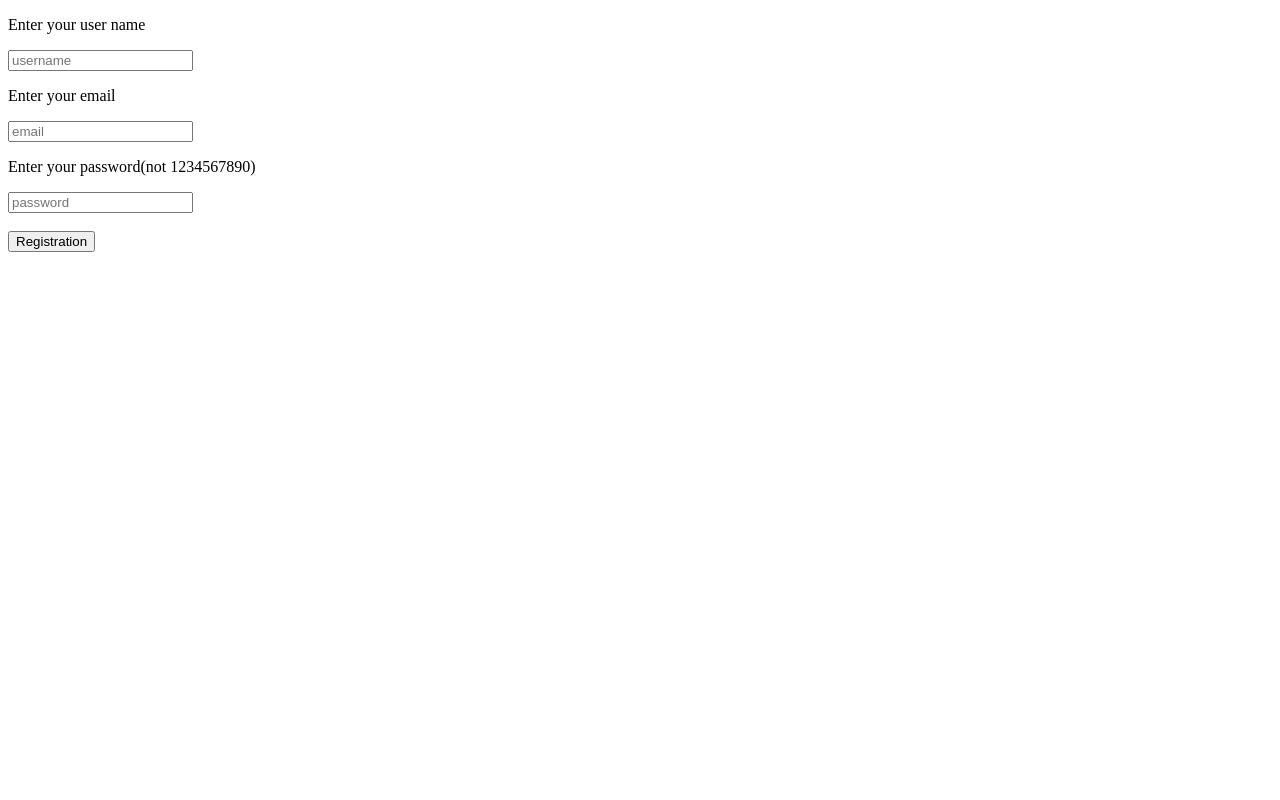
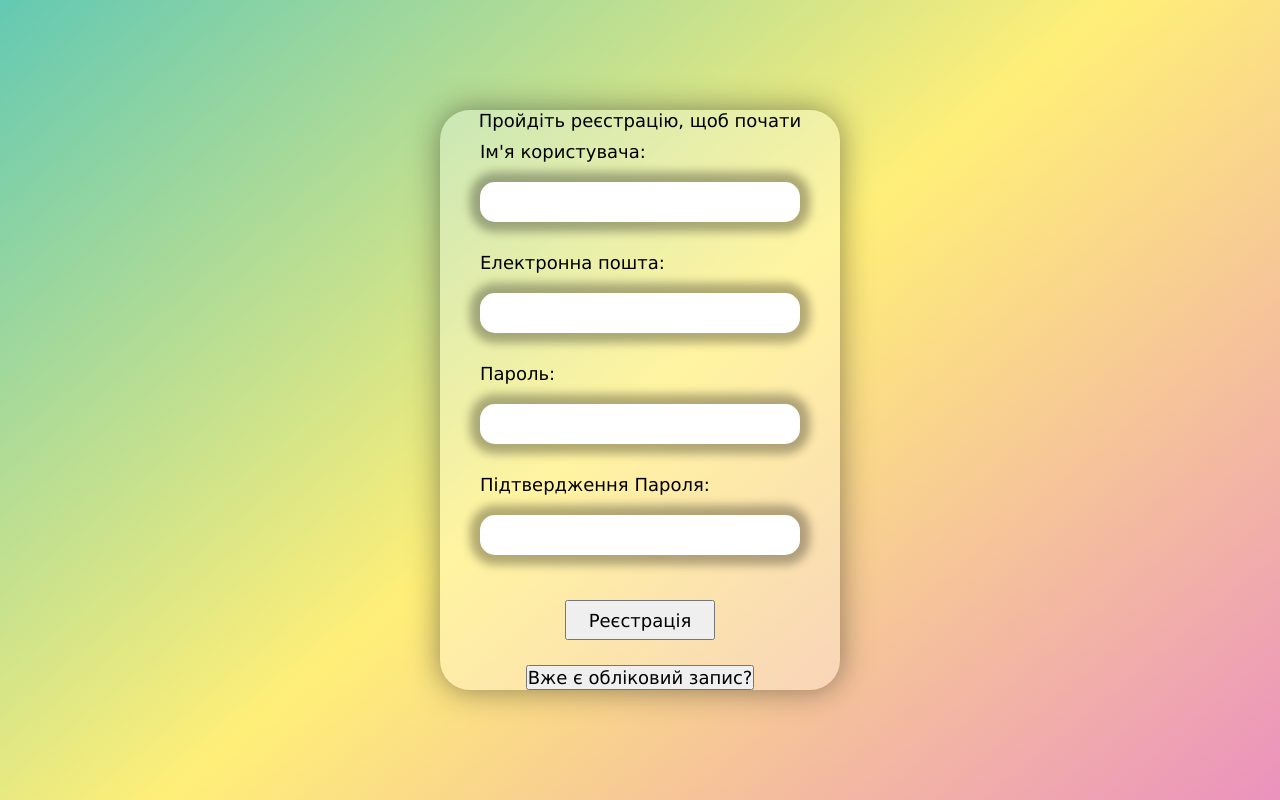
Before and after one commit to SerjRoman/Work19-30, a plain HTML site: page RegFormValid/index.html in a window 1280 px wide. Drawn offline with Linux system fonts and the light colour scheme.

Commit message:
AddedAuthForm

```diff
--- a/RegFormValid/index.html
+++ b/RegFormValid/index.html
@@ -5,23 +5,62 @@
     <meta http-equiv="X-UA-Compatible" content="IE=edge">
     <meta name="viewport" content="width=device-width, initial-scale=1.0">
     <title>Document</title>
+    <link rel="stylesheet" href="style.css">
 </head>
 <body>
-    <div class="content">
-        <form class="reg" action="#">
-            <div class="block-input">
-                <p class="p-input-reg">Enter your user name</p>
-                <input class="input" type="text" id="username" placeholder="username">
-                <p class="p-input-reg">Enter your email</p>
-                <input class="input" type="text" id="email" placeholder="email">
-                <p class="p-input-reg">Enter your password(not 1234567890)</p>
-                <input class="input" type="text" id="password" placeholder="password">
-            </div>
-            <br>
-            <div class="block-button-reg">
-                <input type="submit" class="button-reg" value="Registration">
-             </div>
-        </form>
+    <div class="block-content">
+        <div class="block-reg">
+            <form action="" id="reg">
+                <p>Пройдіть реєстрацію, щоб почати</p>
+                <div class="block-input-reg">
+                    <label for="usename" class="label-input">Ім'я користувача:</label>
+                    <input class="input" id="username" type="text">
+
+                    <label for="email" class="label-input">Електронна пошта:</label>
+                    <input class="input" id="email" type="text">
+
+                    <label for="password" class="label-input">Пароль:</label>
+                    <input class="input" id="password" type="password">
+
+                    <label for="confirmPassword" class="label-input">Підтвердження Пароля:</label>
+                    <input class="input" id="confirmPassword" type="password">
+                </div>
+                <div class="block-button-reg">
+                    <input type="submit" value="Реєстрація" class="button-reg">
+                </div>
+                <div class="block-help-button">
+                    <div class="item-help">
+                        <button id = "buttonReg" >Вже є обліковий запис?</button>
+                    </div>
+
+
+                </div>
+            </form>
+            <form action="" id="auth" hidden>
+                <p>З поверненням на наш сайт</p>
+                <div class="block-input-reg">
+
+                    <label for="email" class="label-input">Електронна пошта:</label>
+                    <input class="input" id="email" type="text">
+
+                    <label for="password" class="label-input">Пароль:</label>
+                    <input class="input" id="password" type="password">
+
+                </div>
+                <div class="block-button-reg">
+                    <input type="submit" value="Авторизуватися" class="button-reg">
+                </div>
+                <div class="block-help-button">
+                    <div class="item-help">
+                        <button>Забули Пароль</button>
+                    </div>
+                    <div class="item-help">
+                        <button id = "buttonAuth">Немає облікового запису?</button>
+                    </div>
+                </div>
+            </form>
+
+        </div>
     </div>
     <script src="script.js"></script>
 </body>
--- a/RegFormValid/script.js
+++ b/RegFormValid/script.js
@@ -1,5 +1,5 @@
 //
-const form = document.querySelector(".reg");
+const form = document.querySelector("#reg");
 //
 const bannedWords = [
     '%',
@@ -21,19 +21,18 @@ form.addEventListener("submit", (event)=>{
     //
     let result = true;
     //
-    for (let input of inputs){
-        //
-        if (validation(input) == false){
-            result = false;
-        }
-    }
-    //
-    if (result == true ){
-        form.submit()
+    // for (let input of inputs){
+    //     //
+    //     if (validation(input) == false){
+    //         result = false;
+    //     }
+    // }
+    // //
+    // if (result == true ){
+    //     form.submit()
 }
 
-
-})
+)
 //
 function createError(text, elem){
     //
@@ -90,3 +89,14 @@ function validation(input) {
     //
     return true
 }
+
+buttonAuth.addEventListener("click", (event) =>{
+    console.log("auth");
+    auth.hidden = true;
+    reg.hidden = false;
+})
+buttonReg.addEventListener("click", (event) =>{
+    console.log("reg");
+    auth.hidden = false;
+    reg.hidden = true;
+})
--- /dev/null
+++ b/RegFormValid/style.css
@@ -0,0 +1,80 @@
+* {
+    padding: 0;
+    margin: 0;
+    box-sizing: border-box;
+    font-family: Verdana, Geneva, Tahoma, sans-serif;
+    font-size: 18px;
+}
+html,body, .block-content {
+    width: 100%;
+    height: 100%;
+}
+.block-content{
+    display: flex;
+    align-items: center;
+    justify-content: center;
+    background: linear-gradient(320deg, #eb92be, #ffef78, #63c9b3);
+}
+.block-reg {
+    box-shadow: 0 0 30px rgba(35, 35, 35, 0.5);
+    width: 400px;
+    height: auto;
+    border-radius: 30px;
+    background: rgba(255, 255, 255, 0.3);
+}
+.block-input-reg {
+    position: relative;
+    display: flex;
+    flex-direction: column;
+    width: 100%;
+}
+.input {
+    padding: 10px;
+    width: 80%;
+    height: 40px;
+    border-radius: 15px;
+    position: relative;
+    margin: 5% auto;
+    border: none;
+    box-shadow: 0 0 10px 10px rgba(0, 0, 0, 0.3);
+}
+.button-reg {
+    position: relative;
+    display: block;
+    width: 150px;
+    height: 40px;
+    margin: 25px auto;
+}
+.label-input {
+    position: relative;
+    margin-top: 10px;
+    width: 90%;
+    left: 10%;
+    text-align: left;
+}
+.block-button-reg {
+    position: relative;
+    width: 100%;
+}
+.block-error {
+    display: flex;
+    margin-right: auto;
+    margin-left: auto;
+}
+.img-error {
+    width: 20px;
+    height: 20px;
+    margin-right: 8px;
+}
+.error {
+    border: 1px red solid;
+}
+p{
+    text-align: center;
+
+}
+.block-help-button{
+    display: flex;
+    align-items: center;
+    justify-content: center;
+}
```
Also changed, not shown: RegFormValid/example.png (added), RegFormValid/example2.png (added), RegFormValid/main.css (deleted).
